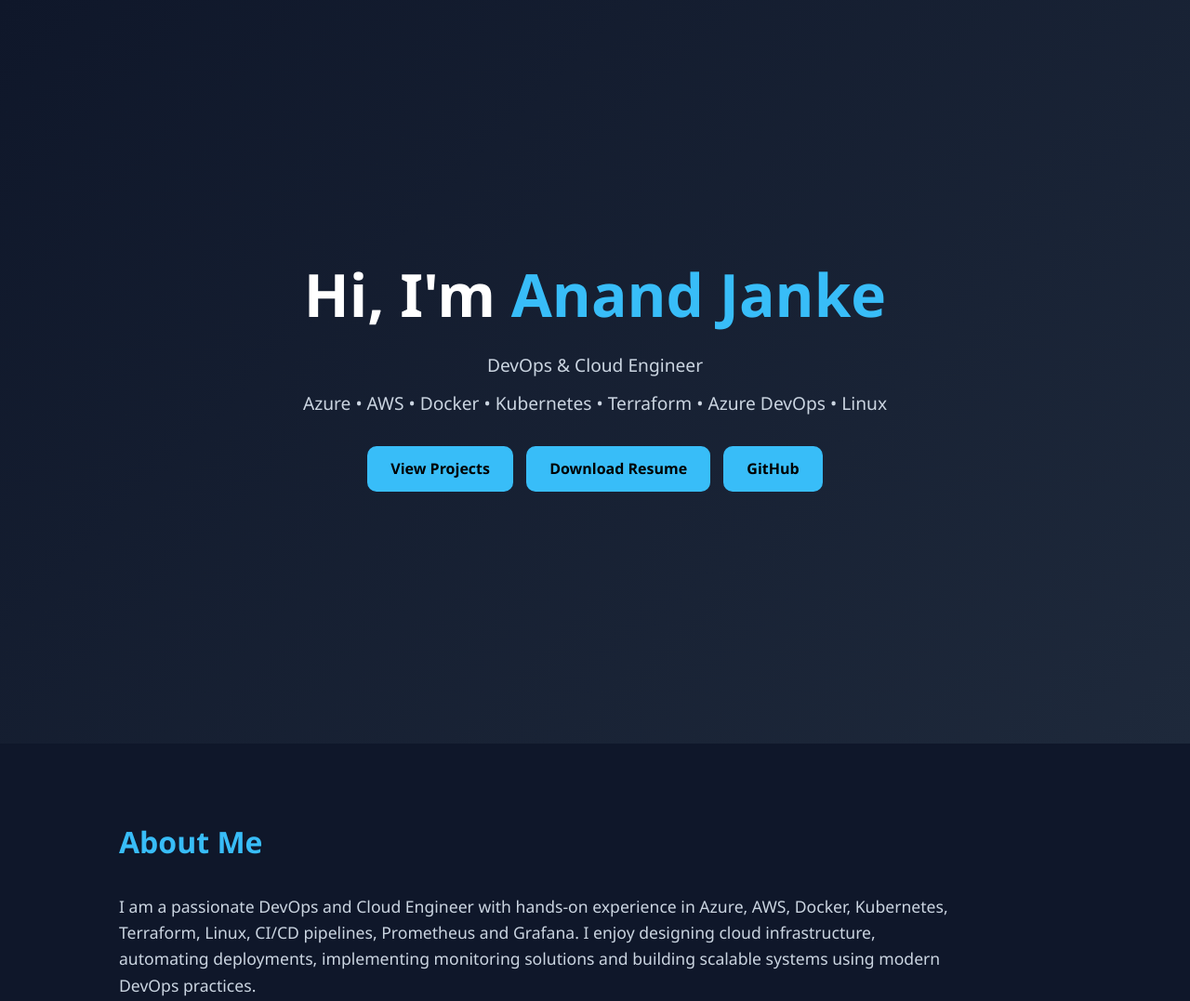
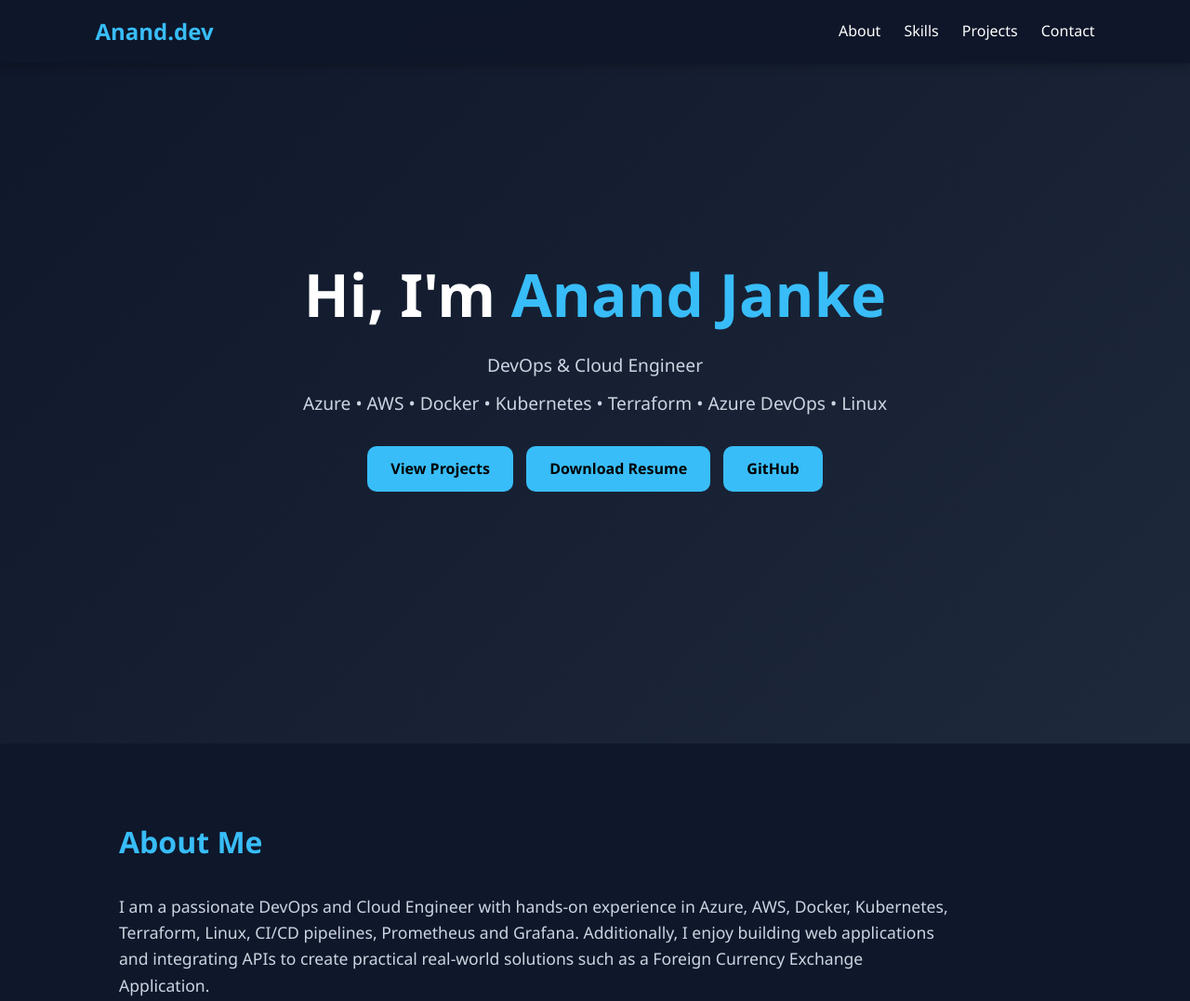
Before and after one commit to anand-devops-01/portfolio, a plain HTML site: page index.html in a window 1280 px wide. Shown: the top 1077 px of the page at 93% size. Drawn offline with Linux system fonts and the light colour scheme.

Commit message:
Portfolio redesign

```diff
--- a/index.html
+++ b/index.html
@@ -20,6 +20,43 @@ body{
 background:#0f172a;
 color:white;
 line-height:1.6;
+}
+.navbar{
+position:fixed;
+top:0;
+left:0;
+width:100%;
+display:flex;
+justify-content:space-between;
+align-items:center;
+padding:15px 8%;
+background:rgba(15,23,42,0.95);
+backdrop-filter:blur(10px);
+z-index:1000;
+box-shadow:0 2px 10px rgba(0,0,0,0.3);
+}
+
+.logo{
+font-size:1.5rem;
+font-weight:bold;
+color:#38bdf8;
+}
+
+.nav-links{
+display:flex;
+list-style:none;
+gap:25px;
+}
+
+.nav-links a{
+text-decoration:none;
+color:white;
+font-weight:500;
+transition:0.3s;
+}
+
+.nav-links a:hover{
+color:#38bdf8;
 }
 
 header{
@@ -176,6 +213,20 @@ font-size:1rem;
 </head>
 
 <body>
+    <nav class="navbar">
+
+<div class="logo">
+Anand.dev
+</div>
+
+<ul class="nav-links">
+<li><a href="#about">About</a></li>
+<li><a href="#skills">Skills</a></li>
+<li><a href="#projects">Projects</a></li>
+<li><a href="#contact">Contact</a></li>
+</ul>
+
+</nav>
 
 <header>
 
@@ -223,7 +274,7 @@ About Me
 <p>
 I am a passionate DevOps and Cloud Engineer with hands-on experience in Azure, AWS, Docker, Kubernetes, Terraform, Linux, CI/CD pipelines, Prometheus and Grafana.
 
-I enjoy designing cloud infrastructure, automating deployments, implementing monitoring solutions and building scalable systems using modern DevOps practices.
+Additionally, I enjoy building web applications and integrating APIs to create practical real-world solutions such as a Foreign Currency Exchange Application.
 </p>
 
 </div>
@@ -252,6 +303,10 @@ Skills
 <div class="skill">Grafana</div>
 <div class="skill">Ansible</div>
 <div class="skill">Python</div>
+<div class="skill">HTML</div>
+<div class="skill">CSS</div>
+<div class="skill">JavaScript</div>
+<div class="skill">REST API</div>
 
 </div>
 
@@ -305,6 +360,25 @@ Implemented automated build, test and deployment workflows using Azure DevOps Pi
 Managed and deployed containerized applications using Kubernetes, Services, Ingress and Helm Charts.
 </p>
 
+</div><div class="card">
+
+<h3>Foreign Currency Exchange Application</h3>
+
+<p>
+Developed a real-time currency exchange web application using Exchange Rate API.
+
+Users can convert currencies instantly with live exchange rates and a responsive user interface.
+
+Tech Stack: HTML, CSS, JavaScript, REST API
+</p>
+
+<a
+href="https://github.com/anand-devops-01/currency-exchange-project"
+target="_blank"
+class="btn">
+View Project
+</a>
+
 </div>
 
 </div>
@@ -329,7 +403,7 @@ Certifications
 
 </section>
 
-<section>
+<section id="contact">
 
 <h2 class="section-title">
 Contact
@@ -337,8 +411,8 @@ Contact
 
 <div class="contact">
 
-<a href="anandzanke@gmail.com">
-📧 yourmail@gmail.com
+<a href="mailto:anandzanke@gmail.com">
+📧 anandzanke@gmail.com
 </a>
 
 <a
```
